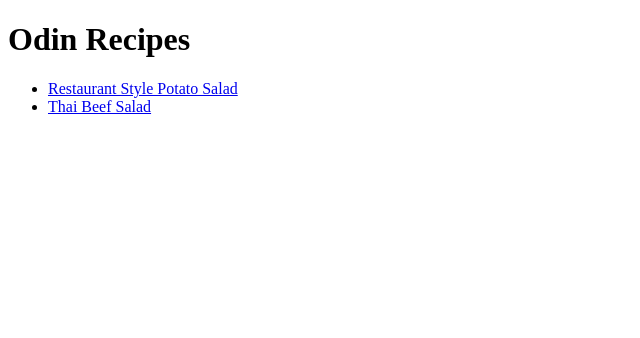
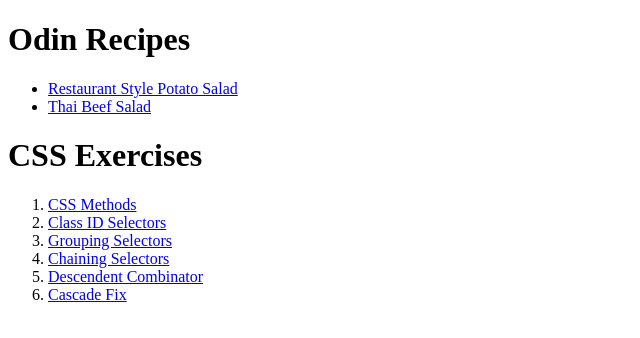
Before and after one commit to tmj99/odin-recipes, a plain HTML site: page index.html in a window 1280 px wide. Shown: the whole page, without its empty margins (0-640 px from the left). Drawn offline with Linux system fonts and the light colour scheme.

Commit message:
Modify index.html

```diff
--- a/index.html
+++ b/index.html
@@ -3,6 +3,7 @@
 <head>
     <meta charset="utf-8">
     <title>Odin Recipes</title>
+    <link rel="stylesheet" href="index.css"/>
 </head>
 
 <body>
@@ -11,5 +12,14 @@
         <li><a href="./recipes/restaurant_style_potato_salad.html">Restaurant Style Potato Salad</a></li>
         <li><a href="./recipes/thai_beef_salad.html">Thai Beef Salad</a></li>
     </ul>
+    <h1>CSS Exercises</h1>
+    <ol>
+        <li><a href="./css_exercises/01_css_methods.html">CSS Methods</a></li>
+        <li><a href="./css_exercises/02_class_id_selectors.html">Class ID Selectors</a></li>
+        <li><a href="./css_exercises/03_grouping_selectors.html">Grouping Selectors</a></li>
+        <li><a href="./css_exercises/04_chaining_selectors.html">Chaining Selectors</a></li>
+        <li><a href="./css_exercises/05_descendent_combinator.html">Descendent Combinator</a></li>
+        <li><a href="./css_exercises/06_cascade_fix.html">Cascade Fix</a></li>
+    </ol>
 </body>
 </html>
```
